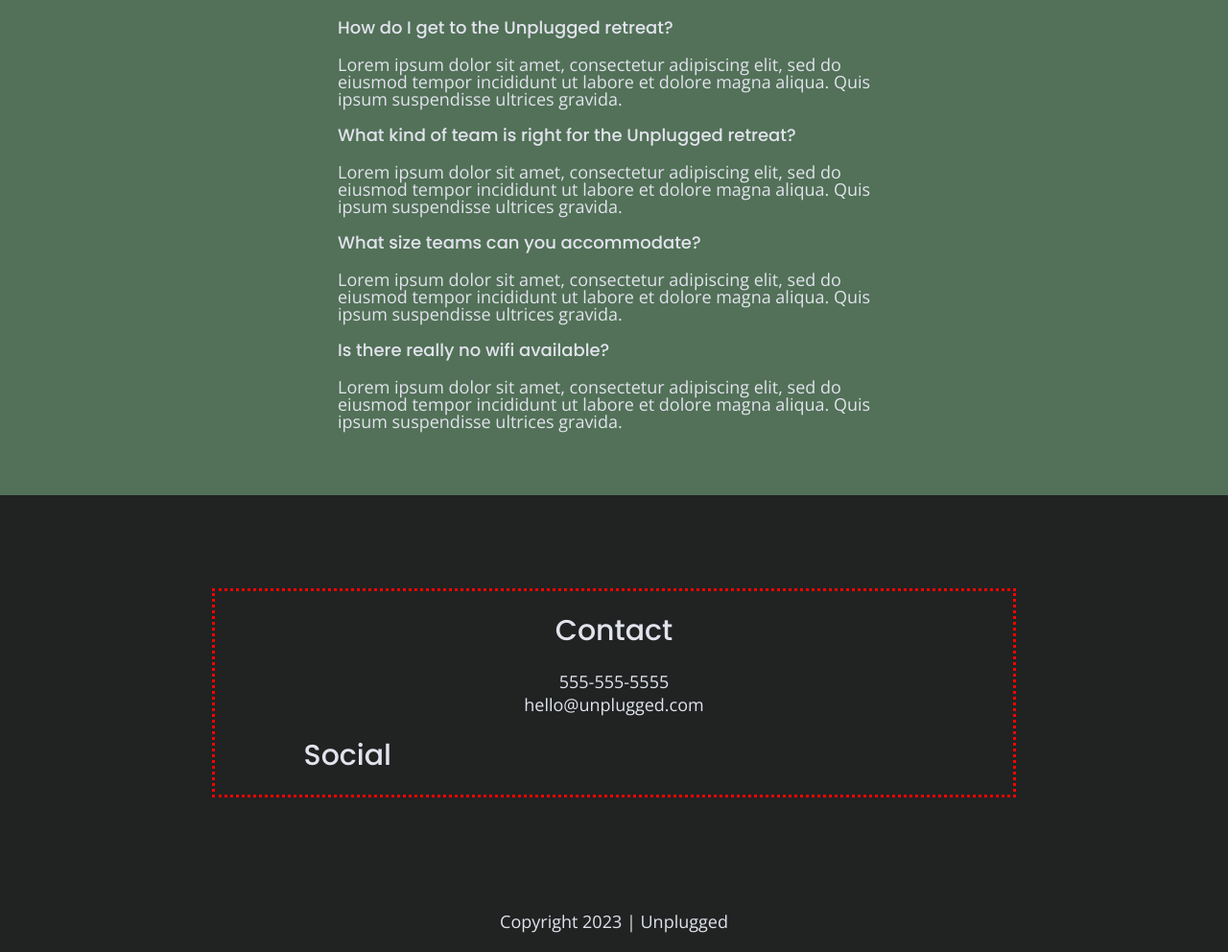
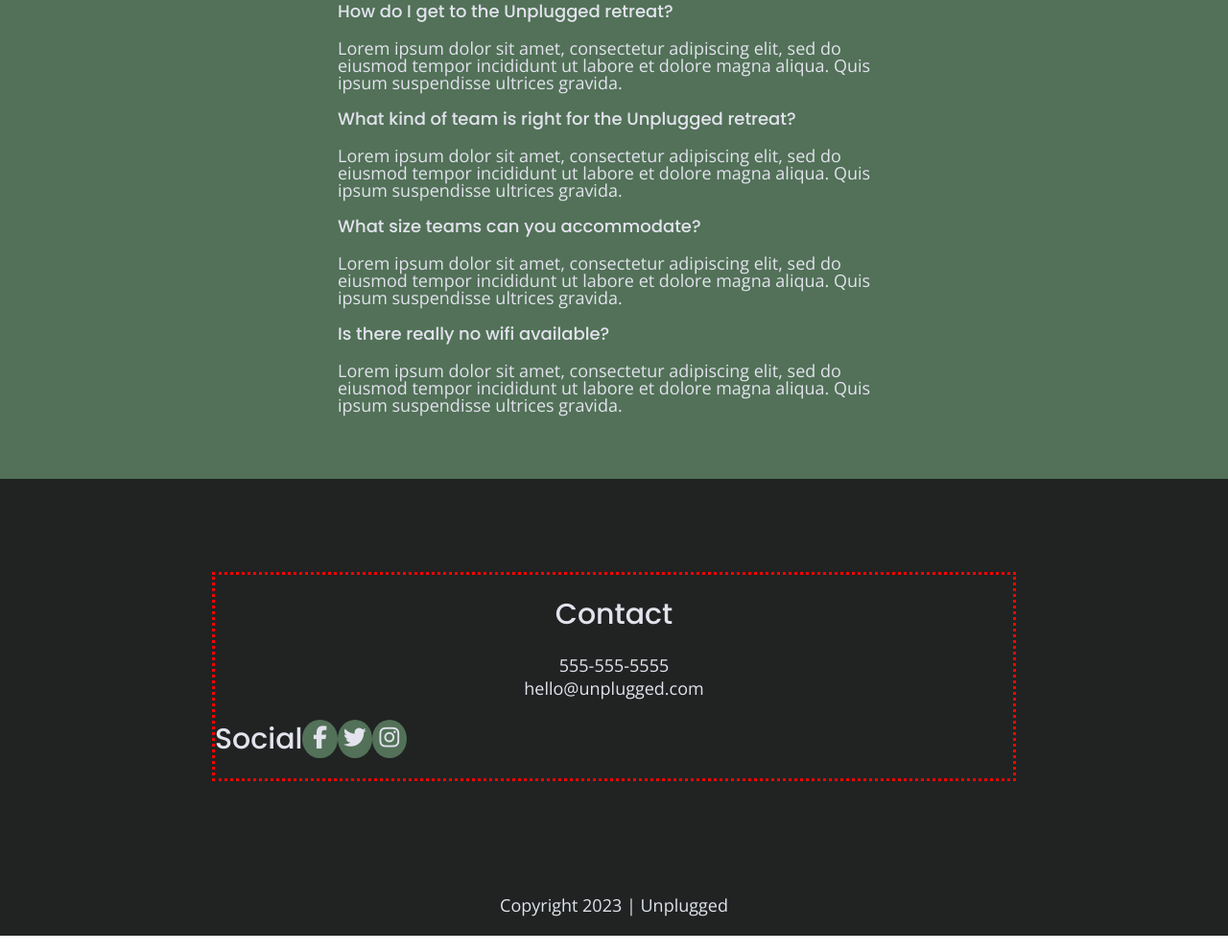
Before and after one commit to nwill86/206-unplugged, a website: page faq/index.html in a window 1280 px wide. Shown: the part 255-1247 px from the top of the page at 96% size. Drawn offline with nearby package versions, Linux system fonts and the light colour scheme.

Commit message:
Added remaining icons to all index.html files for home, about, and FAQ pages

```diff
--- a/css/main.css
+++ b/css/main.css
@@ -143,6 +143,7 @@ address {
   font-style: normal;
 }
 
+
 .content-wrapper {
   outline: 3px dotted red;
   width: 90%;
@@ -226,6 +227,14 @@ footer .social-icons p {
   display: flex;
   justify-content: center;
   align-items: center;
+  background-color: #527158;
+  border-radius: 50%;
+  width: 40px;
+  height: 40px;
+}
+
+footer .social-icons p i {
+  font-size: 1.3125em;
 }
 
 footer .copyright {
@@ -547,6 +556,10 @@ input[type=button] {
 
   /* Hero Area */
 
+  .hero-area {
+    min-height: 600px;
+  }
+
   .hero-area h1 {
     font-size: 3em;
     line-height: 1;
@@ -583,6 +596,11 @@ input[type=button] {
   .features .features-item-description {
     width: 62%;
   }
+
+  .features i {
+    margin-bottom: 30px;
+  }
+
 
   /* Reviews */
   .reviews article {
@@ -630,6 +648,10 @@ input[type=button] {
     line-height: 1.285em;
   }
 
+  footer .social-icons {
+    width: 12.5em;
+    justify-content: space-between;
+  }
 
   footer .copyright {
     width: 100%;
--- a/faq/index.html
+++ b/faq/index.html
@@ -30,6 +30,7 @@
 
 <body>
     <header>
+        <div class="content-wrapper">
             <figure>
                 <a href="#">
                     <img src="../img/unpluggedlogo.png" alt="unplugged logo">
@@ -95,10 +96,17 @@
                 </div>
                 <div class="social-icons">
                     <h4>Social</h4>
-                    <p><a href="https://www.facebook.com/yoursite" target="_blank" rel="noopener"></a></p>
-                    <p><a href="https://www.twitter.com/yoursite" target="_blank" rel="noopener"></a></p>
-                    <p><a href="https://www.instagram.com/yoursite" target="_blank" rel="noopener"></a></p>
-                    <!-- other social links here -->
+                    <p>
+                        <a href="https://www.facebook.com/Skillcrush/" target="_blank"><i
+                                class="fab fa-facebook-f"></i></a>
+                    </p>
+                    <p>
+                        <a href="https://twitter.com/Skillcrush" target="_blank"><i class="fab fa-twitter"></i></a>
+                    </p>
+                    <p>
+                        <a href="https://www.instagram.com/skillcrush/" target="_blank"><i
+                                class="fab fa-instagram"></i></a>
+                    </p>
                 </div>
             </div>
         </div> <!-- footer content ends -->
```
Also changed, not shown: about/index.html (+11 -22 lines), index.html (+3 -3 lines). Lines whose indentation alone changed are shown as unchanged.
